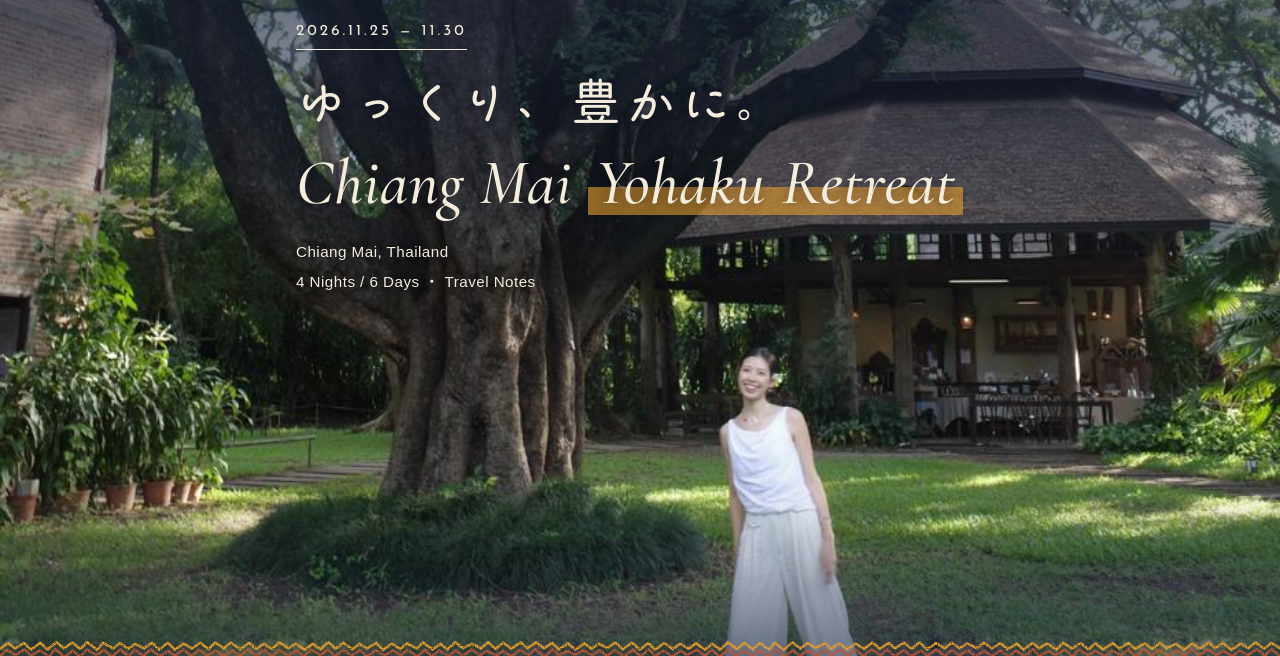
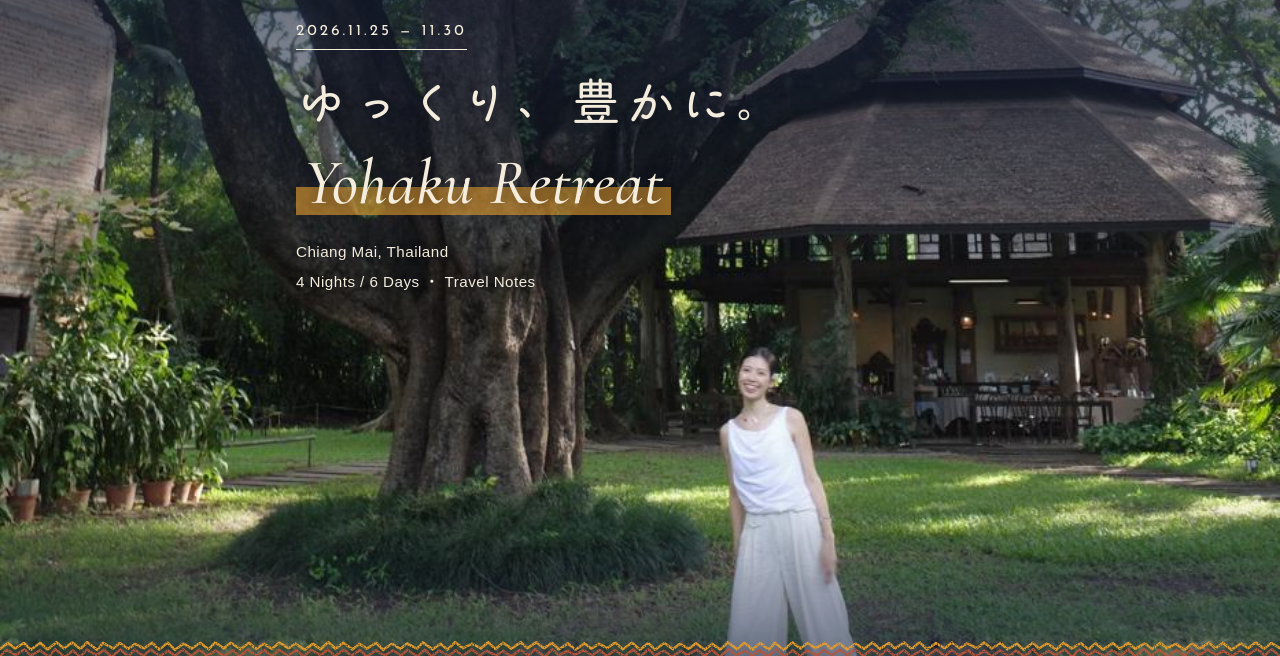
Before and after one commit to shihoyoga/kitone-manual, a plain HTML site: page chiangmai-2026/index.html in a window 1280 px wide. Shown: the part 157-813 px from the top of the page. Drawn offline with nearby package versions, Linux system fonts and the light colour scheme; a web font is replaced by a local one.

Commit message:
しおり：リトリート名を「Yohaku Retreat」に
Co-Authored-By: Claude Opus 5.5 <noreply@anthropic.com>
Claude-Session: https://claude.ai/code/session_018uLycCtYD5DcyUXmWqcyC2

```diff
--- a/chiangmai-2026/index.html
+++ b/chiangmai-2026/index.html
@@ -272,7 +272,7 @@ footer .label{color:var(--saffron)}
       <img class="hero-logo" src="img/zubolove-logo.png" width="436" height="520" alt="ZUBOLOVE ずぼら部">
       <span class="label">Slow &amp; Abundant</span>
       <div><span class="date">2026.11.25 — 11.30</span></div>
-      <h1>ゆっくり、豊かに。<span class="en-title">Chiang Mai <span class="mk">Yohaku Retreat</span></span></h1>
+      <h1>ゆっくり、豊かに。<span class="en-title"><span class="mk">Yohaku Retreat</span></span></h1>
       <p class="place">Chiang Mai, Thailand<br>4 Nights / 6 Days ・ Travel Notes</p>
     </div>
   </div>
```
